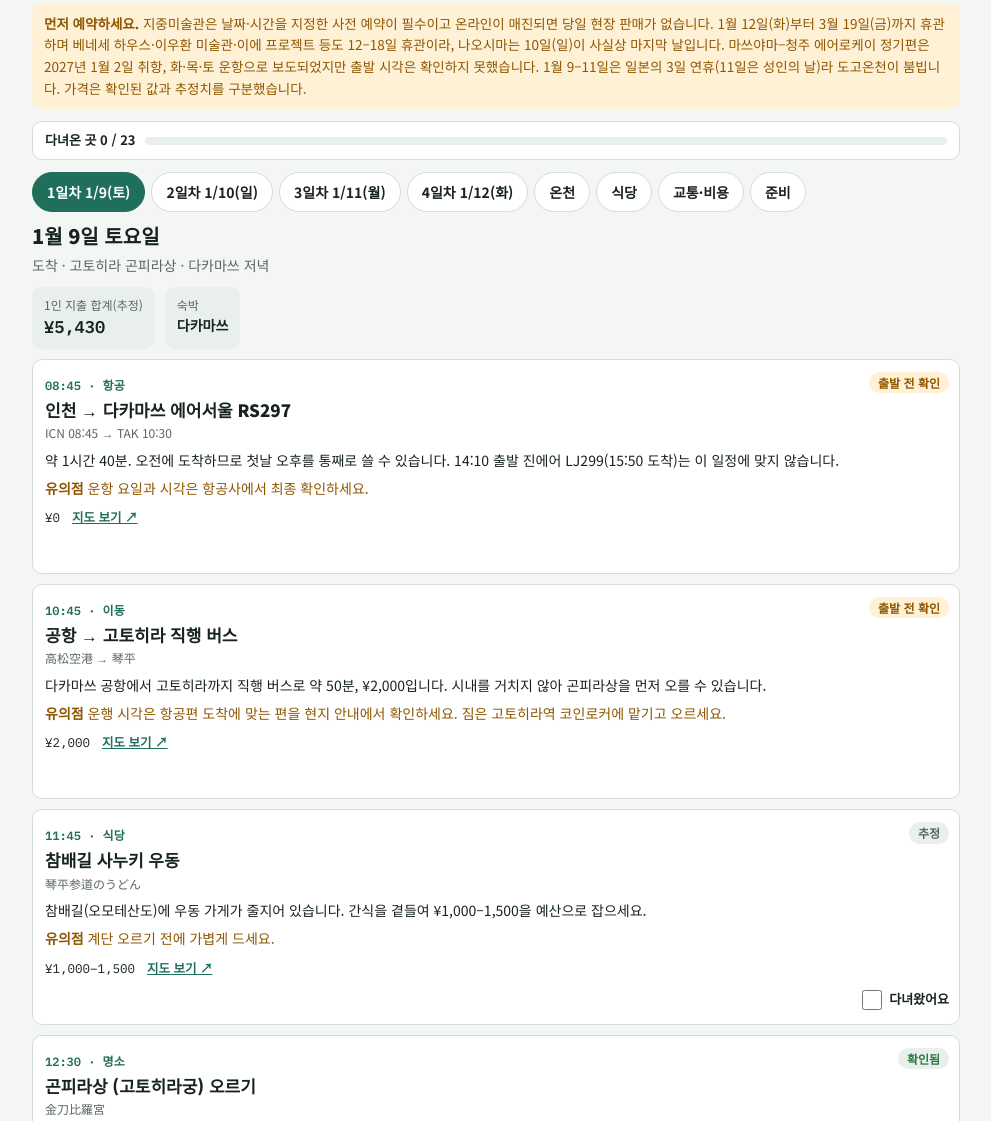
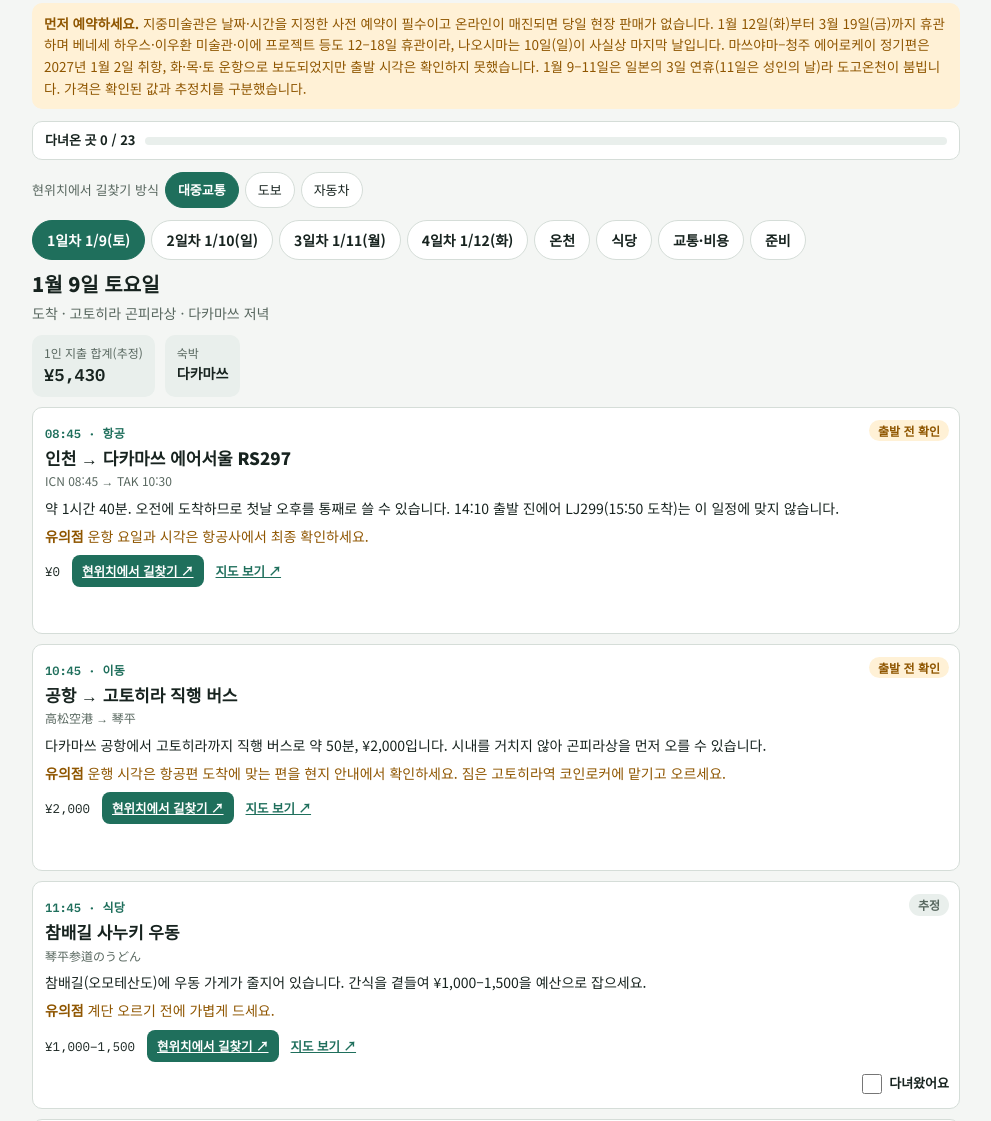
Before and after one commit to yalli2/takamatsu, a plain HTML site: page index.html in a window 1280 px wide. Shown: the part 724-1845 px from the top of the page, without its empty margins (144-1135 px from the left). Drawn offline with Linux system fonts and the light colour scheme.

Commit message:
Add directions-from-current-location buttons to every stop
Co-Authored-By: Claude Sonnet 5.5 <noreply@anthropic.com>
Claude-Session: https://claude.ai/code/session_0117yAT9pqr8KywU4QszBYe3

```diff
--- a/index.html
+++ b/index.html
@@ -82,6 +82,8 @@ th{color:var(--muted);font-size:12px}td.r,th.r{text-align:right;font-family:var(
 ul.plain{margin:6px 0 0;padding-left:20px}ul.plain li{margin:4px 0}
 .foot{font-size:12px;color:var(--muted);margin-top:18px}.foot a{color:var(--accent)}
 .card .vb{position:absolute;right:10px;top:10px}
+.nav{display:flex;flex-wrap:wrap;gap:6px;align-items:center;margin-top:12px;font-size:13px;color:var(--muted)}
+.meta a.go{display:inline-block;background:var(--accent);color:var(--accent-ink);padding:5px 10px;border-radius:8px;min-height:32px;line-height:22px}
 @media (prefers-reduced-motion:no-preference){.tab,.chip{transition:background .15s}}
 </style>
 </head>
@@ -100,6 +102,7 @@ ul.plain{margin:6px 0 0;padding-left:20px}ul.plain li{margin:4px 0}
 
   <div class="prog" id="prog"></div>
 
+  <div class="nav" id="nav"><span>현위치에서 길찾기 방식</span></div>
   <div class="tabs" role="tablist" id="tabs"></div>
   <div id="view"></div>
 
@@ -185,6 +188,9 @@ function yen(n){return "¥"+Math.round(n).toLocaleString("en-US");}
 var done={};try{var d0=JSON.parse(localStorage.getItem("tk_done")||"{}");if(d0&&typeof d0==="object")done=d0;}catch(e){}
 function save(){try{localStorage.setItem("tk_done",JSON.stringify(done));}catch(e){}}
 function vb(v){return v==="ok"?"<span class=\"pill ok\">확인됨</span>":v==="est"?"<span class=\"pill\">추정</span>":"<span class=\"pill warn\">출발 전 확인</span>";}
+var MODE="transit";try{var m0=localStorage.getItem("tk_mode");if(m0)MODE=m0;}catch(e){}
+function dir(q){return "https://www.google.com/maps/dir/?api=1&destination="+encodeURIComponent(q)+"&travelmode="+MODE;}
+function drawNav(){var n=$("nav");n.innerHTML="<span>현위치에서 길찾기 방식</span>";[["transit","대중교통"],["walking","도보"],["driving","자동차"]].forEach(function(x){var b=document.createElement("button");b.type="button";b.className="chip";b.setAttribute("aria-pressed",MODE===x[0]);b.textContent=x[1];b.onclick=function(){MODE=x[0];try{localStorage.setItem("tk_mode",MODE);}catch(e){}drawNav();drawView();};n.appendChild(b);});}
 function gm(q){return "https://www.google.com/maps/search/?api=1&query="+encodeURIComponent(q);}
 
 /* map */
@@ -221,7 +227,7 @@ function card(it){
   var h="<div class=\"card"+(chk?" checked":"")+"\" id=\"c-"+it.id+"\"><span class=\"vb\">"+vb(it.v)+"</span>";
   h+="<span class=\"tm\">"+esc(it.t)+" · "+esc(it.k)+"</span><span class=\"nm\">"+esc(it.nm)+"</span><span class=\"jp\">"+esc(it.jp)+"</span>";
   h+="<p>"+esc(it.d)+"</p><p class=\"tip\"><b>유의점</b> "+esc(it.tip)+"</p>";
-  h+="<div class=\"meta\"><span class=\"pr\">"+esc(it.pn||yen(it.p))+"</span><a href=\""+gm(it.q)+"\" target=\"_blank\" rel=\"noopener\">지도 보기 ↗</a></div>";
+  h+="<div class=\"meta\"><span class=\"pr\">"+esc(it.pn||yen(it.p))+"</span><a class=\"go\" href=\""+dir(it.q)+"\" target=\"_blank\" rel=\"noopener\">현위치에서 길찾기 ↗</a><a href=\""+gm(it.q)+"\" target=\"_blank\" rel=\"noopener\">지도 보기 ↗</a></div>";
   if(can)h+="<label class=\"done\"><input type=\"checkbox\" data-id=\""+it.id+"\""+(chk?" checked":"")+"> 다녀왔어요</label>";
   return h+"</div>";
 }
@@ -240,7 +246,7 @@ function drawView(){
   }else if(TAB==="food"){
     var cats=[["all","전체"],["udon","사누키 우동"],["tai","마쓰야마 향토요리"],["snack","간식"]];
     h+="<div class=\"chips\">";cats.forEach(function(c){h+="<button type=\"button\" class=\"chip\" data-c=\""+c[0]+"\" aria-pressed=\""+(CSEL===c[0])+"\">"+c[1]+"</button>";});h+="</div><div class=\"grid\">";
-    FOOD.forEach(function(f){if(CSEL!=="all"&&f.c!==CSEL)return;h+="<div class=\"item\">"+vb(f.v)+"<b>"+esc(f.n)+"</b><small>"+esc(f.j)+" · "+esc(f.a)+"</small><small>"+esc(f.d)+"</small><div class=\"pr\">"+esc(f.p)+"</div><p style=\"margin:6px 0 0;font-size:13.5px\">"+esc(f.t)+"</p><a style=\"color:var(--accent);font-weight:700;font-size:13px\" target=\"_blank\" rel=\"noopener\" href=\""+gm(f.j+" "+f.a)+"\">지도 보기 ↗</a></div>";});
+    FOOD.forEach(function(f){if(CSEL!=="all"&&f.c!==CSEL)return;h+="<div class=\"item\">"+vb(f.v)+"<b>"+esc(f.n)+"</b><small>"+esc(f.j)+" · "+esc(f.a)+"</small><small>"+esc(f.d)+"</small><div class=\"pr\">"+esc(f.p)+"</div><p style=\"margin:6px 0 0;font-size:13.5px\">"+esc(f.t)+"</p><a style=\"color:var(--accent);font-weight:700;font-size:13px\" target=\"_blank\" rel=\"noopener\" href=\""+dir(f.j+" "+f.a)+"\">현위치에서 길찾기 ↗</a> <a style=\"color:var(--accent);font-weight:700;font-size:13px\" target=\"_blank\" rel=\"noopener\" href=\""+gm(f.j+" "+f.a)+"\">지도 ↗</a></div>";});
     h+="</div><div class=\"warnbox\">영업시간과 휴무일은 기사에 없어 확인하지 못한 가게가 많습니다. 구글 지도에서 당일 영업 여부를 확인하세요.</div>";
   }else if(TAB==="cost"){
     h+="<h3 style=\"margin:8px 0\">이동·비용</h3><div class=\"tw\"><table><thead><tr><th>구간</th><th>수단</th><th>시간</th><th class=\"r\">요금</th></tr></thead><tbody>";
@@ -259,7 +265,7 @@ function drawView(){
   var cs=v.querySelectorAll("input[data-id]");for(var i=0;i<cs.length;i++){cs[i].onchange=function(){var id=this.getAttribute("data-id");if(this.checked)done[id]=1;else delete done[id];save();var c=$("c-"+id);if(c)c.classList.toggle("checked",this.checked);prog();};}
   var ch=v.querySelectorAll(".chip");for(var j=0;j<ch.length;j++){ch[j].onclick=function(){CSEL=this.getAttribute("data-c");drawView();};}
 }
-allSpots();drawMap();renderWarn();prog();drawTabs();drawView();
+allSpots();drawNav();drawMap();renderWarn();prog();drawTabs();drawView();
 $("foot").innerHTML="출처: <a href=\"https://dogo.jp/en/honkan.php\" target=\"_blank\" rel=\"noopener\">도고온천 공식</a> · <a href=\"https://www.matsuyamajo.jp/en/guide.html\" target=\"_blank\" rel=\"noopener\">마쓰야마성 공식</a> · <a href=\"http://www.my-kagawa.jp/static/en/ritsurin/access\" target=\"_blank\" rel=\"noopener\">리쓰린 공원</a> · <a href=\"https://ekitan.com/en/article/ishizuchi\" target=\"_blank\" rel=\"noopener\">에키탄 이시즈치</a> · <a href=\"https://www.smarttoday.co.kr/ko-kr/articles/113257\" target=\"_blank\" rel=\"noopener\">청주–마쓰야마 취항 기사</a>";
 })();
 </script>
```
